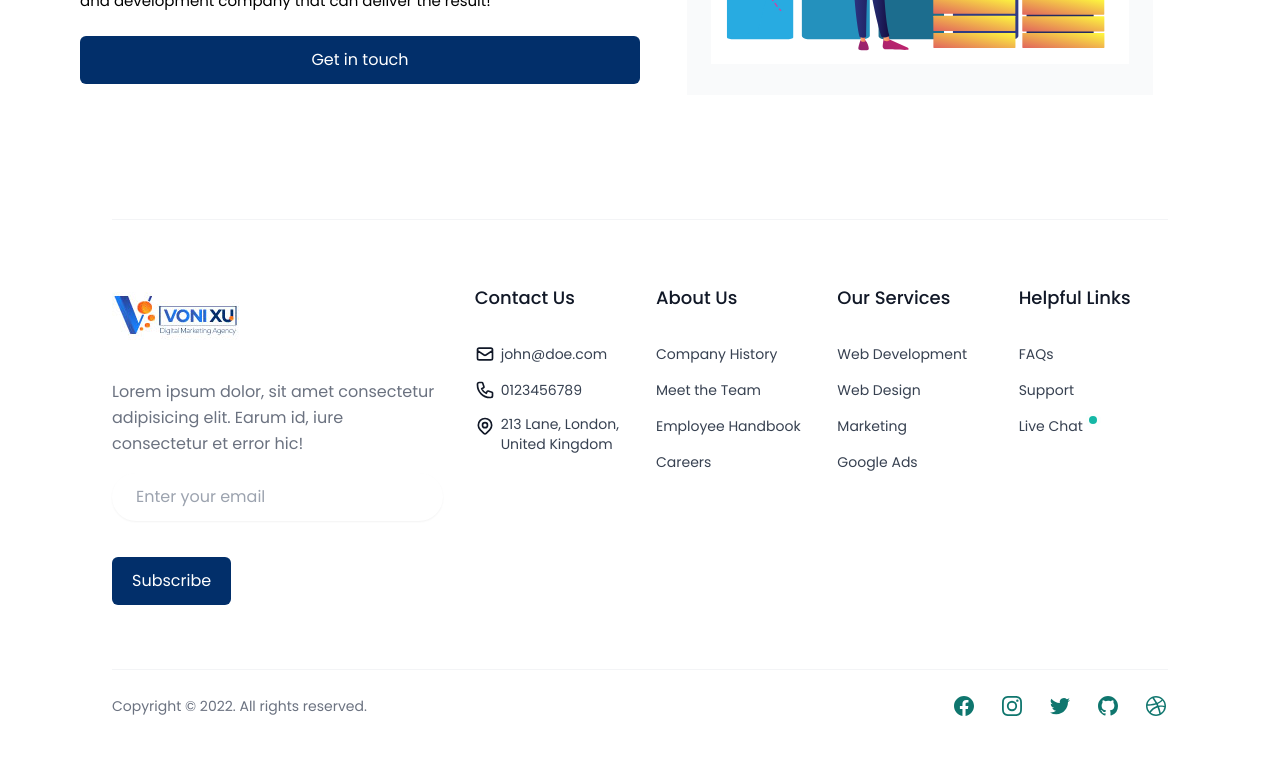
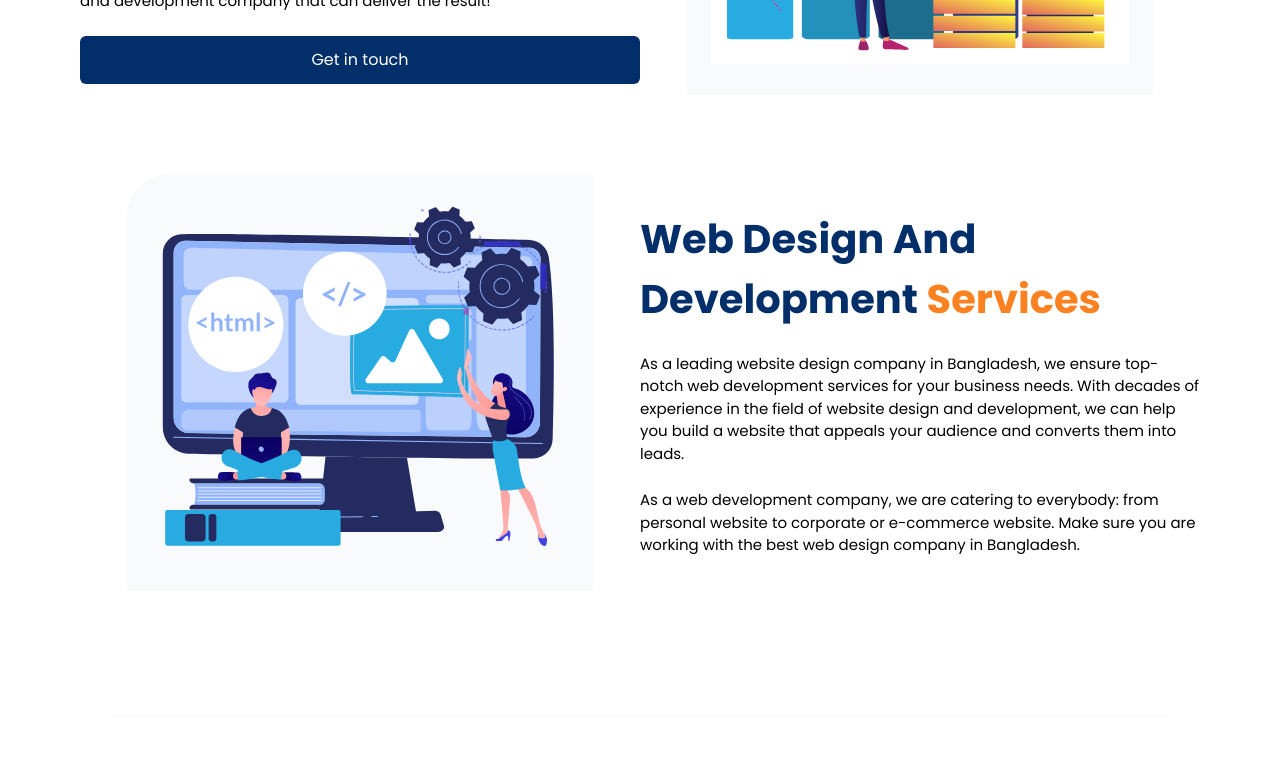
Before and after one commit to alamincoders/vonixu, a Next.js app: page /carrier in a window 1280 px wide. Shown: the part 460-1244 px from the top of the page. Before the commit the page ends 1202 px from the top, so only its background shows below. Built offline with nearby package versions, Linux system fonts and the light colour scheme; a small style sheet from the web is missing.

Commit message:
Web Design And Development Services

```diff
--- /dev/null
+++ b/components/WebDesignServices.jsx
@@ -0,0 +1,34 @@
+import Image from 'next/image';
+import webDesign from "../assets/services/webdesignservices.svg";
+
+const WebDesignServices = () => {
+  return (
+    <section className="container py-10">
+      <div className=" grid grid-col-1 lg:grid-cols-2 gap-y-8">
+        <div className="w-5/6 bg-gray-50 rounded-tl-[40px] p-6 mx-auto">
+          <Image src={webDesign} alt="" />
+        </div>
+        <div className="flex flex-col justify-center space-y-6 ">
+          <h1 className="text-[40px] font-bold">
+            <span className="text-primary">Web Design And Development </span>{" "}
+            <span className="text-secondary ">Services</span>
+          </h1>
+          <p className="text-[15px] mb-3 ">
+            As a leading website design company in Bangladesh, we ensure
+            top-notch web development services for your business needs. With
+            decades of experience in the field of website design and
+            development, we can help you build a website that appeals your
+            audience and converts them into leads.
+          </p>
+          <p className="text-[15px]">
+            As a web development company, we are catering to everybody: from
+            personal website to corporate or e-commerce website. Make sure you
+            are working with the best web design company in Bangladesh.
+          </p>
+        </div>
+      </div>
+    </section>
+  );
+};
+
+export default WebDesignServices;
--- a/pages/carrier.js
+++ b/pages/carrier.js
@@ -1,6 +1,7 @@
 import Head from "next/head";
 import React from "react";
 import WebConversation from "../components/WebConversation";
+import WebDesignServices from "../components/webDesignServices";
 
 const Carrier = () => {
   return (
@@ -13,6 +14,7 @@ const Carrier = () => {
 
       <main className="relative pt-24">
         <WebConversation/>
+        <WebDesignServices/>
        </main>
     </>
   );
```
Also changed, not shown: assets/services/webdesignservices.svg (added).
